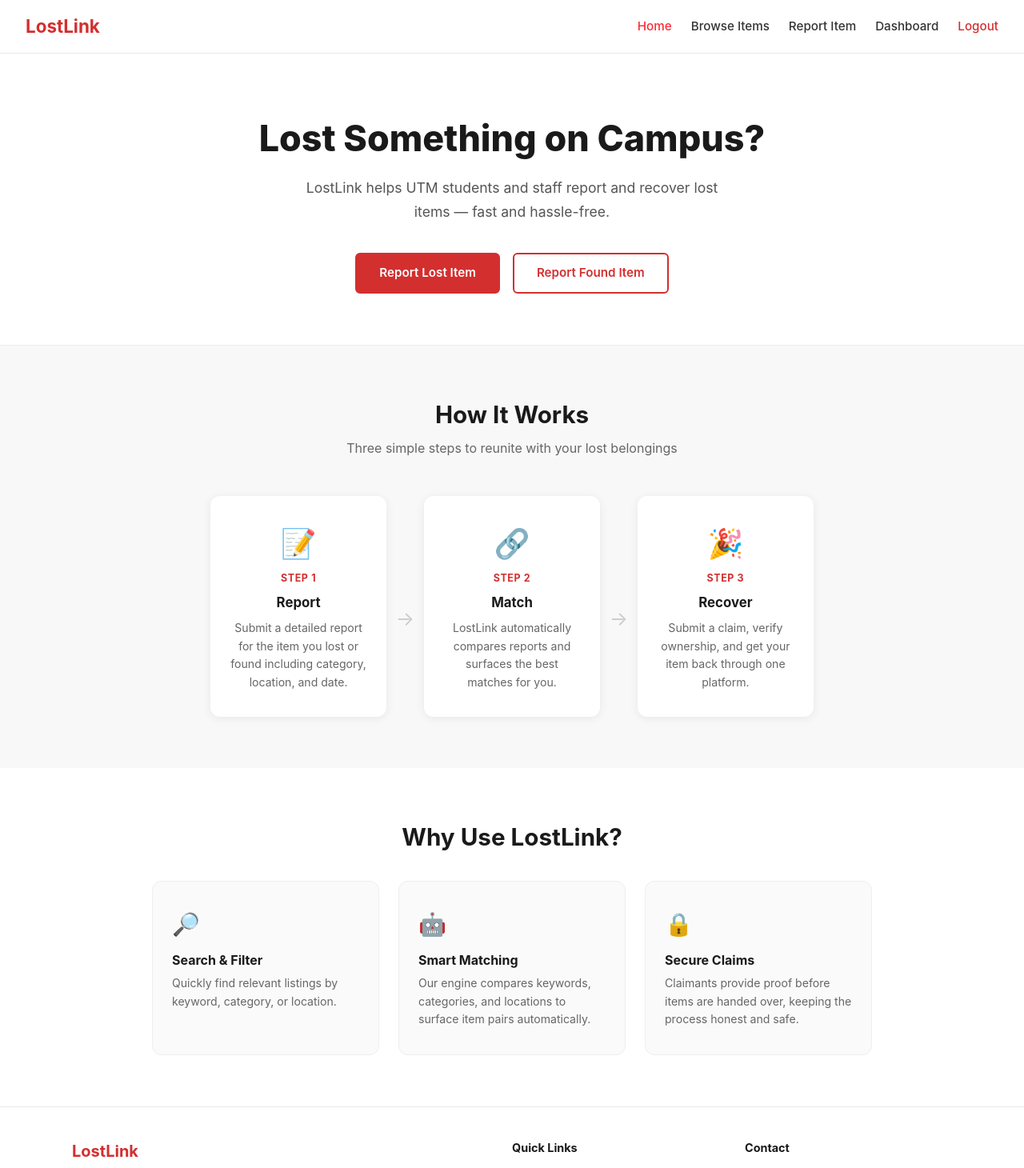
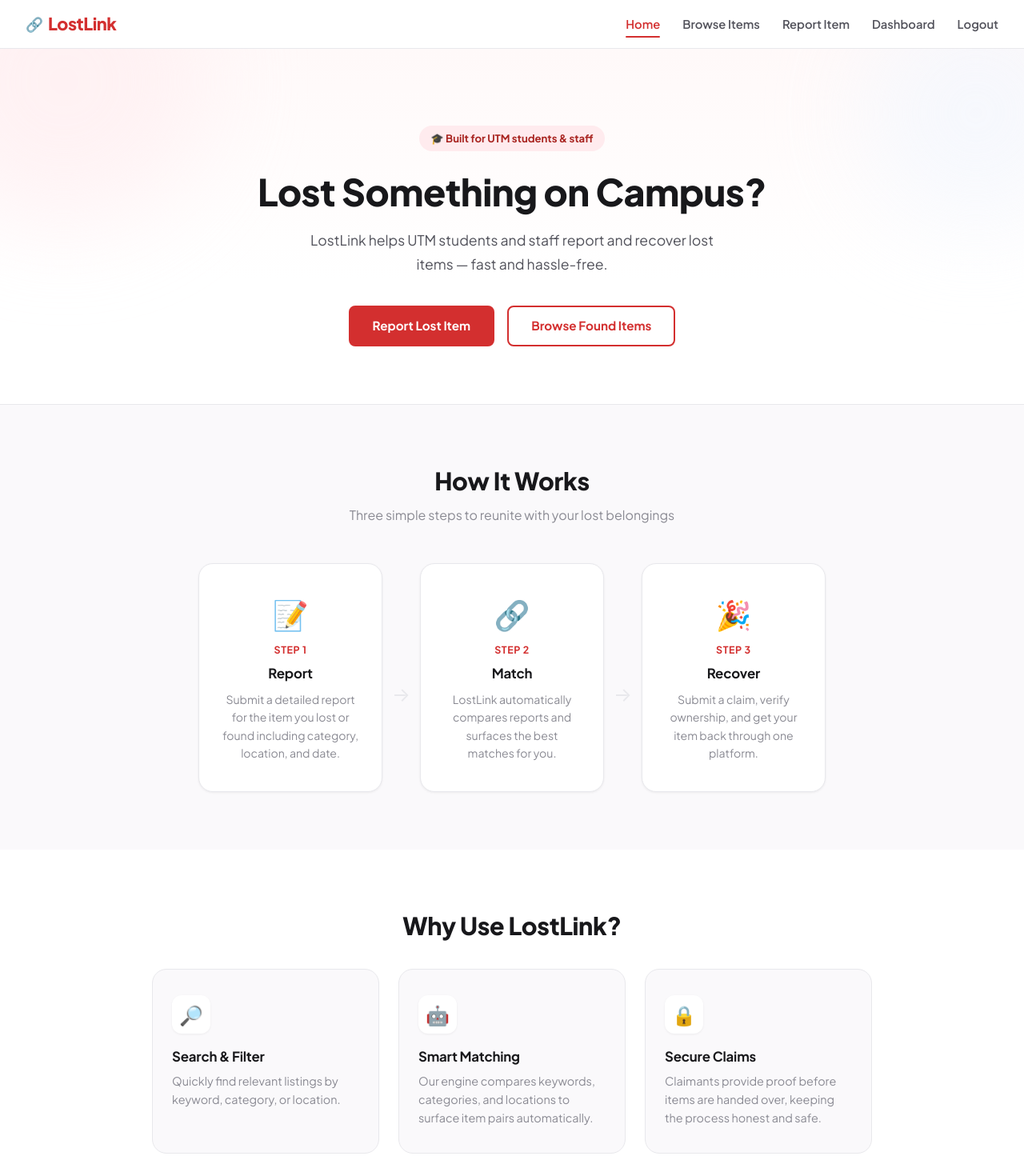
Before and after one commit to AStanveer/lostlink, a Vue app in the folder frontend/: page / in a window 1280 px wide. Shown: the top 1460 px of the page at 80% size. Built offline with nearby package versions, Linux system fonts and the light colour scheme; sample sign-in values are in the browser's storage; what @pinia/colada would draw is missing.

Commit message:
improve ui

```diff
--- a/frontend/index.html
+++ b/frontend/index.html
@@ -3,6 +3,9 @@
   <head>
     <meta charset="UTF-8" />
     <meta name="viewport" content="width=device-width, initial-scale=1.0" />
+    <link rel="preconnect" href="https://fonts.googleapis.com" />
+    <link rel="preconnect" href="https://fonts.gstatic.com" crossorigin />
+    <link href="https://fonts.googleapis.com/css2?family=Plus+Jakarta+Sans:ital,wght@0,400;0,500;0,600;0,700;0,800;1,500&display=swap" rel="stylesheet" />
     <title>LostLink</title>
   </head>
   <body>
--- a/frontend/src/assets/main.css
+++ b/frontend/src/assets/main.css
@@ -1,57 +1,139 @@
-/**, *::before, *::after { box-sizing: border-box; margin: 0; padding: 0; }*/
+*, *::before, *::after { box-sizing: border-box; }
 
 :root {
+  /* Brand */
   --primary: #d32f2f;
-  --primary-dark: #b71c1c;
+  --primary-dark: #a8231f;
   --primary-light: #ffebee;
+  --primary-50: #fff5f5;
+
+  /* Accents */
+  --accent-blue: #2563eb;
+  --accent-blue-light: #eff6ff;
+  --accent-green: #15803d;
+  --accent-green-light: #f0fdf4;
+  --accent-amber: #b45309;
+  --accent-amber-light: #fffbeb;
+
+  /* Ink / neutrals */
+  --ink: #18181b;
+  --ink-soft: #52525b;
+  --muted: #8a8a93;
+  --border: #e8e8ec;
+  --surface: #ffffff;
+  --bg: #faf9fb;
+
+  /* Effects */
+  --radius-sm: 8px;
+  --radius-md: 12px;
+  --radius-lg: 18px;
+  --shadow-sm: 0 1px 3px rgba(20, 10, 10, 0.06);
+  --shadow-md: 0 6px 20px rgba(20, 10, 10, 0.08);
+  --shadow-lg: 0 16px 40px rgba(20, 10, 10, 0.12);
+}
+
+html {
+  scroll-behavior: smooth;
 }
 
 body {
-  font-family: -apple-system, BlinkMacSystemFont, 'Segoe UI', Roboto, sans-serif;
-  background: #f5f5f5;
-  color: #333;
+  font-family: 'Plus Jakarta Sans', -apple-system, BlinkMacSystemFont, 'Segoe UI', Roboto, sans-serif;
+  background: var(--bg);
+  color: var(--ink-soft);
+  -webkit-font-smoothing: antialiased;
 }
 
+::selection {
+  background: var(--primary-light);
+  color: var(--primary-dark);
+}
+
+h1, h2, h3, h4 {
+  color: var(--ink);
+  letter-spacing: -0.01em;
+}
+
+/* ── Navbar ───────────────────────────────────────── */
 .navbar {
   display: flex;
   align-items: center;
   justify-content: space-between;
-  padding: 1rem 2rem;
-  background: #ffffff;
-  /*color: #333;*/
-  border-bottom: 1px solid #e8e8e8;
-  box-shadow: 0 1px 4px rgba(0,0,0,0.06);
+  padding: 0.85rem 2rem;
+  background: rgba(255, 255, 255, 0.92);
+  backdrop-filter: saturate(180%) blur(8px);
+  border-bottom: 1px solid var(--border);
+  position: sticky;
+  top: 0;
+  z-index: 100;
 }
 
 .navbar .brand {
-  font-size: 1.4rem;
-  font-weight: 700;
+  font-size: 1.35rem;
+  font-weight: 800;
   color: var(--primary);
   text-decoration: none;
+  letter-spacing: -0.02em;
+  display: inline-flex;
+  align-items: center;
+  gap: 0.4rem;
+}
+
+.navbar .brand::before {
+  content: '🔗';
+  font-size: 1.1rem;
+}
+
+.nav-links {
+  display: flex;
+  align-items: center;
 }
 
 .nav-links a {
-  /*color: #333;*/
+  position: relative;
   text-decoration: none;
-  margin-left: 1.5rem;
-  font-size: 0.95rem;
-  font-weight: 500;
+  color: var(--ink-soft);
+  margin-left: 1.75rem;
+  font-size: 0.92rem;
+  font-weight: 600;
   transition: color 0.15s;
+}
+
+.nav-links a::after {
+  content: '';
+  position: absolute;
+  left: 0;
+  right: 0;
+  bottom: -6px;
+  height: 2px;
+  background: var(--primary);
+  border-radius: 2px;
+  transform: scaleX(0);
+  transform-origin: left;
+  transition: transform 0.2s ease;
 }
 
 .nav-links a:hover {
   color: var(--primary);
 }
 
+.nav-links a:hover::after,
+.nav-links a.router-link-exact-active::after {
+  transform: scaleX(1);
+}
+
+.nav-links a.router-link-exact-active {
+  color: var(--primary);
+}
+
 .nav-links .btn-logout {
-  color: var(--primary);
+  color: var(--ink-soft);
   text-decoration: none;
-  margin-left: 1.5rem;
+  margin-left: 1.75rem;
   background: none;
   border: none;
   cursor: pointer;
-  font-size: 0.95rem;
-  font-weight: 500;
+  font-size: 0.92rem;
+  font-weight: 600;
   transition: color 0.15s;
 }
 
@@ -76,14 +158,15 @@ body {
   display: block;
   width: 100%;
   height: 2px;
-  background: #333;
+  background: var(--ink);
   border-radius: 2px;
+  transition: transform 0.2s, opacity 0.2s;
 }
 
 @media (max-width: 720px) {
   .navbar {
     flex-wrap: wrap;
-    padding: 1rem 1.25rem;
+    padding: 0.85rem 1.25rem;
   }
 
   .nav-toggle {
@@ -106,8 +189,12 @@ body {
   .nav-links a,
   .nav-links .btn-logout {
     margin-left: 0;
-    padding: 0.6rem 0;
+    padding: 0.65rem 0;
     width: 100%;
+  }
+
+  .nav-links a::after {
+    display: none;
   }
 }
 
--- a/frontend/src/router/index.js
+++ b/frontend/src/router/index.js
@@ -47,7 +47,6 @@ const routes = [
 
 const router = createRouter({
   history: createWebHistory(),
-  linkExactActiveClass: "text-red-500",
   routes
 })
 
--- a/frontend/src/views/DashboardView.vue
+++ b/frontend/src/views/DashboardView.vue
@@ -354,8 +354,8 @@ function showToast(message, type = 'success') {
   cursor: pointer;
   transition: all 0.15s;
 }
-.tab.active { background: #CC0001; color: white; border-color: #CC0001; }
-.tab:hover:not(.active) { border-color: #CC0001; color: #CC0001; }
+.tab.active { background: var(--primary); color: white; border-color: var(--primary); }
+.tab:hover:not(.active) { border-color: var(--primary); color: var(--primary); }
 
 .tab-content { animation: fadeIn 0.2s ease; }
 @keyframes fadeIn { from { opacity: 0; transform: translateY(4px); } to { opacity: 1; transform: translateY(0); } }
@@ -373,21 +373,27 @@ function showToast(message, type = 'success') {
   font-weight: 700;
   text-transform: capitalize;
 }
-.badge.lost    { background: #fff0f0; color: #CC0001; }
+.badge.lost    { background: #fff0f0; color: var(--primary); }
 .badge.found   { background: #eff6ff; color: #1d4ed8; }
 .badge.active  { background: #f0fdf4; color: #15803d; }
 .badge.claimed { background: #f5f3ff; color: #7c3aed; }
 .badge.pending  { background: #fffbeb; color: #92400e; }
 .badge.approved { background: #f0fdf4; color: #15803d; }
-.badge.rejected { background: #fff0f0; color: #CC0001; }
+.badge.rejected { background: #fff0f0; color: var(--primary); }
 
 /* Report cards */
 .reports-list { display: flex; flex-direction: column; gap: 1rem; }
 .report-card {
-  border: 1px solid #e5e5e5;
-  border-radius: 10px;
+  border: 1px solid var(--border);
+  border-radius: var(--radius-md);
   padding: 1.25rem 1.5rem;
   background: white;
+  box-shadow: var(--shadow-sm);
+  transition: box-shadow 0.15s, transform 0.15s;
+}
+.report-card:hover {
+  box-shadow: var(--shadow-md);
+  transform: translateY(-1px);
 }
 .report-meta { display: flex; align-items: center; gap: 0.5rem; margin-bottom: 0.5rem; }
 .btn-delete {
@@ -400,13 +406,13 @@ function showToast(message, type = 'success') {
   cursor: pointer;
   padding: 0;
 }
-.btn-delete:hover { color: #CC0001; }
+.btn-delete:hover { color: var(--primary); }
 .report-card h3 { font-size: 1.05rem; font-weight: 700; color: #1a1a1a; margin-bottom: 0.35rem; }
 .meta-row { font-size: 0.85rem; color: #666; }
 
 /* Incoming claims */
 .claims-section { margin-top: 1rem; border-top: 1px solid #f0f0f0; padding-top: 0.75rem; }
-.btn-link { background: none; border: none; color: #CC0001; font-size: 0.88rem; font-weight: 600; cursor: pointer; padding: 0; }
+.btn-link { background: none; border: none; color: var(--primary); font-size: 0.88rem; font-weight: 600; cursor: pointer; padding: 0; }
 .btn-link:hover { text-decoration: underline; }
 .incoming-claims { margin-top: 0.75rem; display: flex; flex-direction: column; gap: 0.75rem; }
 .claim-row {
@@ -442,19 +448,25 @@ function showToast(message, type = 'success') {
   display: flex;
   align-items: center;
   gap: 1rem;
-  border: 1px solid #e5e5e5;
-  border-radius: 10px;
+  border: 1px solid var(--border);
+  border-radius: var(--radius-md);
   padding: 1.25rem 1.5rem;
   background: white;
+  box-shadow: var(--shadow-sm);
+  transition: box-shadow 0.15s, transform 0.15s;
   flex-wrap: wrap;
+}
+.match-card:hover {
+  box-shadow: var(--shadow-md);
+  transform: translateY(-1px);
 }
 .match-side { flex: 1; min-width: 160px; }
 .match-label { font-size: 0.7rem; font-weight: 700; color: #999; text-transform: uppercase; letter-spacing: 0.05em; margin-bottom: 0.3rem; }
 .match-side h3 { font-size: 1rem; font-weight: 700; color: #1a1a1a; margin-bottom: 0.2rem; }
 .match-meta { font-size: 0.85rem; color: #666; margin: 0; }
 .match-center { display: flex; flex-direction: column; align-items: center; gap: 0.2rem; padding: 0 0.5rem; }
-.arrow { font-size: 1.25rem; color: #CC0001; }
-.match-word { font-size: 0.75rem; font-weight: 700; color: #CC0001; }
+.arrow { font-size: 1.25rem; color: var(--primary); }
+.match-word { font-size: 0.75rem; font-weight: 700; color: var(--primary); }
 .view-claim-btn { white-space: nowrap; flex-shrink: 0; }
 
 /* Buttons */
@@ -469,11 +481,11 @@ function showToast(message, type = 'success') {
   border: 2px solid transparent;
   transition: all 0.15s;
 }
-.btn-primary { background: #CC0001; color: white; border-color: #CC0001; }
+.btn-primary { background: var(--primary); color: white; border-color: var(--primary); }
 .btn-primary:hover { background: #a80001; border-color: #a80001; }
-.btn-outline { background: white; color: #CC0001; border-color: #CC0001; }
+.btn-outline { background: white; color: var(--primary); border-color: var(--primary); }
 .btn-outline:hover { background: #fff0f0; }
-.btn-danger { background: white; color: #CC0001; border: 2px solid #CC0001; }
+.btn-danger { background: white; color: var(--primary); border: 2px solid var(--primary); }
 .btn-danger:hover { background: #fff0f0; }
 .btn-sm { padding: 0.35rem 0.85rem; font-size: 0.82rem; }
 
@@ -491,7 +503,7 @@ function showToast(message, type = 'success') {
   box-shadow: 0 4px 16px rgba(0,0,0,0.15);
 }
 .toast.success { background: #15803d; color: white; }
-.toast.error   { background: #CC0001; color: white; }
+.toast.error   { background: var(--primary); color: white; }
 
 /* Empty state */
 .empty-state { text-align: center; color: #999; padding: 3rem 0; font-size: 0.95rem; }
--- a/frontend/src/views/HomeView.vue
+++ b/frontend/src/views/HomeView.vue
@@ -3,13 +3,18 @@
 
     <!-- Hero Section -->
     <section class="hero">
+      <div class="hero-blob hero-blob-1"></div>
+      <div class="hero-blob hero-blob-2"></div>
+      <div class="hero-content">
+        <span class="hero-badge">🎓 Built for UTM students &amp; staff</span>
         <h1 class="hero-title">Lost Something on Campus?</h1>
         <p class="hero-subtitle">
           LostLink helps UTM students and staff report and recover lost items — fast and hassle-free.
         </p>
         <div class="hero-actions">
           <RouterLink to="/report" class="btn btn-primary">Report Lost Item</RouterLink>
-        <RouterLink to="/report" class="btn btn-outline">Report Found Item</RouterLink>
+          <RouterLink to="/items" class="btn btn-outline">Browse Found Items</RouterLink>
+        </div>
       </div>
     </section>
 
@@ -63,6 +68,24 @@
       </div>
     </section>
 
+    <!-- CTA Banner -->
+    <section class="cta-banner">
+      <h2 v-if="auth.isLoggedIn">Got something to report?</h2>
+      <h2 v-else>Ready to get your stuff back?</h2>
+      <p v-if="auth.isLoggedIn">Head to your dashboard to track reports, claims, and matches.</p>
+      <p v-else>Create a free account and start reporting in under a minute.</p>
+      <div class="cta-actions">
+        <template v-if="auth.isLoggedIn">
+          <RouterLink to="/dashboard" class="btn btn-white">Go to Dashboard</RouterLink>
+          <RouterLink to="/report" class="btn btn-outline-white">Report an Item</RouterLink>
+        </template>
+        <template v-else>
+          <RouterLink to="/register" class="btn btn-white">Create Account</RouterLink>
+          <RouterLink to="/items" class="btn btn-outline-white">Browse Items</RouterLink>
+        </template>
+      </div>
+    </section>
+
   </div>
 </template>
 
@@ -75,17 +98,59 @@ const auth = useAuthStore()
 <style scoped>
 /* ── Hero ─────────────────────────────────────────── */
 .hero {
-  background: #ffffff;
+  position: relative;
+  background: linear-gradient(180deg, #fff9f9 0%, #ffffff 65%);
   text-align: center;
-  padding: 5rem 2rem 4rem;
-  border-bottom: 1px solid #eee;
+  padding: 6rem 2rem 4.5rem;
+  border-bottom: 1px solid var(--border);
+  overflow: hidden;
+}
+
+.hero-blob {
+  position: absolute;
+  border-radius: 50%;
+  filter: blur(60px);
+  opacity: 0.55;
+  z-index: 0;
+}
+
+.hero-blob-1 {
+  width: 360px;
+  height: 360px;
+  background: var(--primary-light);
+  top: -140px;
+  left: -100px;
+}
+
+.hero-blob-2 {
+  width: 280px;
+  height: 280px;
+  background: var(--accent-blue-light);
+  top: -60px;
+  right: -80px;
+}
+
+.hero-content {
+  position: relative;
+  z-index: 1;
+}
+
+.hero-badge {
+  display: inline-block;
+  background: var(--primary-light);
+  color: var(--primary-dark);
+  font-size: 0.82rem;
+  font-weight: 700;
+  padding: 0.4rem 0.9rem;
+  border-radius: 999px;
+  margin-bottom: 1.5rem;
 }
 
 .hero-title {
-  font-size: 2.8rem;
+  font-size: 2.9rem;
   font-weight: 800;
-  color: #1a1a1a;
-  line-height: 1.2;
+  color: var(--ink);
+  line-height: 1.15;
   margin-bottom: 1.25rem;
   max-width: 640px;
   margin-left: auto;
@@ -94,7 +159,7 @@ const auth = useAuthStore()
 
 .hero-subtitle {
   font-size: 1.1rem;
-  color: #555;
+  color: var(--ink-soft);
   line-height: 1.7;
   max-width: 520px;
   margin: 0 auto 2.25rem;
@@ -111,9 +176,9 @@ const auth = useAuthStore()
 .btn {
   display: inline-block;
   padding: 0.75rem 1.75rem;
-  border-radius: 6px;
+  border-radius: var(--radius-sm);
   font-size: 0.95rem;
-  font-weight: 600;
+  font-weight: 700;
   text-decoration: none;
   transition: background 0.15s, transform 0.15s, box-shadow 0.15s;
   cursor: pointer;
@@ -128,7 +193,7 @@ const auth = useAuthStore()
   background: var(--primary-dark);
   border-color: var(--primary-dark);
   transform: translateY(-1px);
-  box-shadow: 0 4px 14px rgba(211,47,47,0.3);
+  box-shadow: var(--shadow-md);
 }
 
 .btn-outline {
@@ -148,6 +213,7 @@ const auth = useAuthStore()
 }
 .btn-white:hover {
   background: #f5f5f5;
+  transform: translateY(-1px);
 }
 
 .btn-outline-white {
@@ -156,25 +222,26 @@ const auth = useAuthStore()
   border: 2px solid white;
 }
 .btn-outline-white:hover {
-  background: rgba(255,255,255,0.12);
+  background: rgba(255,255,255,0.15);
+  transform: translateY(-1px);
 }
 
 /* ── How It Works ─────────────────────────────────── */
 .how-it-works {
-  background: #f8f8f8;
+  background: var(--bg);
   text-align: center;
-  padding: 4rem 2rem;
+  padding: 4.5rem 2rem;
 }
 
 .section-title {
-  font-size: 1.85rem;
-  font-weight: 700;
-  color: #1a1a1a;
+  font-size: 1.9rem;
+  font-weight: 800;
+  color: var(--ink);
   margin-bottom: 0.5rem;
 }
 
 .section-subtitle {
-  color: #666;
+  color: var(--muted);
   font-size: 1rem;
   margin-bottom: 3rem;
 }
@@ -189,11 +256,18 @@ const auth = useAuthStore()
 
 .step {
   background: white;
-  border-radius: 12px;
-  padding: 2rem 1.5rem;
-  width: 220px;
-  box-shadow: 0 2px 12px rgba(0,0,0,0.07);
+  border-radius: var(--radius-lg);
+  padding: 2.25rem 1.75rem;
+  width: 230px;
+  box-shadow: var(--shadow-sm);
+  border: 1px solid var(--border);
   text-align: center;
+  transition: transform 0.2s, box-shadow 0.2s;
+}
+
+.step:hover {
+  transform: translateY(-4px);
+  box-shadow: var(--shadow-md);
 }
 
 .step-icon {
@@ -213,20 +287,19 @@ const auth = useAuthStore()
 .step h3 {
   font-size: 1.05rem;
   font-weight: 700;
-  color: #1a1a1a;
   margin-bottom: 0.5rem;
 }
 
 .step p {
   font-size: 0.88rem;
-  color: #666;
+  color: var(--muted);
   line-height: 1.6;
 }
 
 .step-arrow {
   font-size: 1.5rem;
-  color: #ccc;
-  padding: 2rem 0.75rem 0;
+  color: var(--border);
+  padding: 2.5rem 0.75rem 0;
   flex-shrink: 0;
   align-self: center;
 }
@@ -235,7 +308,7 @@ const auth = useAuthStore()
 .features {
   background: #ffffff;
   text-align: center;
-  padding: 4rem 2rem;
+  padding: 4.5rem 2rem;
 }
 
 .feature-grid {
@@ -249,55 +322,63 @@ const auth = useAuthStore()
 }
 
 .feature-card {
-  background: #fafafa;
-  border: 1px solid #eee;
-  border-radius: 12px;
+  background: var(--bg);
+  border: 1px solid var(--border);
+  border-radius: var(--radius-lg);
   padding: 2rem 1.5rem;
   text-align: left;
-  transition: transform 0.2s, box-shadow 0.2s;
+  transition: transform 0.2s, box-shadow 0.2s, border-color 0.2s;
 }
 
 .feature-card:hover {
   transform: translateY(-3px);
-  box-shadow: 0 6px 20px rgba(211,47,47,0.1);
+  box-shadow: var(--shadow-md);
   border-color: var(--primary-light);
 }
 
 .feature-icon {
-  font-size: 1.75rem;
-  margin-bottom: 0.75rem;
+  display: inline-flex;
+  align-items: center;
+  justify-content: center;
+  width: 48px;
+  height: 48px;
+  font-size: 1.5rem;
+  background: white;
+  border-radius: var(--radius-md);
+  box-shadow: var(--shadow-sm);
+  margin-bottom: 1rem;
 }
 
 .feature-card h3 {
-  font-size: 1rem;
+  font-size: 1.05rem;
   font-weight: 700;
-  color: #1a1a1a;
   margin-bottom: 0.4rem;
 }
 
 .feature-card p {
-  font-size: 0.88rem;
-  color: #666;
+  font-size: 0.9rem;
+  color: var(--muted);
   line-height: 1.6;
 }
 
 /* ── CTA Banner ───────────────────────────────────── */
 .cta-banner {
-  background: var(--primary);
+  background: linear-gradient(135deg, var(--primary) 0%, var(--primary-dark) 100%);
   color: white;
   text-align: center;
-  padding: 4rem 2rem;
+  padding: 4.5rem 2rem;
 }
 
 .cta-banner h2 {
-  font-size: 1.75rem;
-  font-weight: 700;
+  font-size: 1.85rem;
+  font-weight: 800;
+  color: white;
   margin-bottom: 0.6rem;
 }
 
 .cta-banner p {
   font-size: 1rem;
-  opacity: 0.85;
+  opacity: 0.9;
   margin-bottom: 2rem;
 }
 
@@ -310,7 +391,8 @@ const auth = useAuthStore()
 
 /* ── Responsive ───────────────────────────────────── */
 @media (max-width: 680px) {
-  .hero-title { font-size: 2rem; }
+  .hero { padding: 4.5rem 1.5rem 3.5rem; }
+  .hero-title { font-size: 2.1rem; }
 
   .step-arrow { display: none; }
 
--- a/frontend/src/views/ItemDetailView.vue
+++ b/frontend/src/views/ItemDetailView.vue
@@ -270,7 +270,7 @@ function showToast(message, type = 'success') {
 }
 
 .breadcrumb a {
-  color: #CC0001;
+  color: var(--primary);
   text-decoration: none;
 }
 
@@ -291,10 +291,11 @@ function showToast(message, type = 'success') {
 .item-image {
   width: 100%;
   aspect-ratio: 4/3;
-  border-radius: 12px;
+  border-radius: var(--radius-lg);
   overflow: hidden;
-  background: #f5f5f5;
-  border: 1px solid #eee;
+  background: var(--bg);
+  border: 1px solid var(--border);
+  box-shadow: var(--shadow-sm);
   margin-bottom: 1.5rem;
   display: flex;
   align-items: center;
@@ -361,10 +362,12 @@ function showToast(message, type = 'success') {
 .action-card {
   width: 280px;
   flex-shrink: 0;
-  border: 1px solid #e5e5e5;
-  border-radius: 12px;
+  border: 1px solid var(--border);
+  border-radius: var(--radius-lg);
+  border-top: 3px solid var(--primary);
   padding: 1.5rem;
   background: white;
+  box-shadow: var(--shadow-sm);
   position: sticky;
   top: 5rem;
 }
@@ -424,7 +427,7 @@ function showToast(message, type = 'success') {
 
 .badge.lost {
   background: #fff0f0;
-  color: #CC0001;
+  color: var(--primary);
 }
 
 .badge.found {
@@ -446,9 +449,9 @@ function showToast(message, type = 'success') {
 .btn {
   display: inline-block;
   padding: 0.65rem 1.4rem;
-  border-radius: 6px;
+  border-radius: var(--radius-sm);
   font-size: 0.92rem;
-  font-weight: 600;
+  font-weight: 700;
   cursor: pointer;
   border: 2px solid transparent;
   text-decoration: none;
@@ -456,14 +459,16 @@ function showToast(message, type = 'success') {
 }
 
 .btn-primary {
-  background: #CC0001;
+  background: var(--primary);
   color: white;
-  border-color: #CC0001;
+  border-color: var(--primary);
 }
 
 .btn-primary:hover:not(:disabled) {
-  background: #a80001;
-  border-color: #a80001;
+  background: var(--primary-dark);
+  border-color: var(--primary-dark);
+  transform: translateY(-1px);
+  box-shadow: var(--shadow-sm);
 }
 
 .btn-primary:disabled {
@@ -473,8 +478,8 @@ function showToast(message, type = 'success') {
 
 .btn-outline {
   background: white;
-  color: #CC0001;
-  border-color: #CC0001;
+  color: var(--primary);
+  border-color: var(--primary);
 }
 
 .btn-outline:hover {
@@ -495,7 +500,7 @@ function showToast(message, type = 'success') {
 
 .modal {
   background: white;
-  border-radius: 14px;
+  border-radius: var(--radius-lg);
   padding: 2rem;
   width: 100%;
   max-width: 540px;
@@ -587,7 +592,7 @@ function showToast(message, type = 'success') {
 
 .form-group textarea:focus {
   outline: none;
-  border-color: #CC0001;
+  border-color: var(--primary);
 }
 
 .upload-zone {
@@ -600,7 +605,7 @@ function showToast(message, type = 'success') {
 }
 
 .upload-zone:hover {
-  border-color: #CC0001;
+  border-color: var(--primary);
 }
 
 .upload-icon {
@@ -621,13 +626,13 @@ function showToast(message, type = 'success') {
 }
 
 .field-error {
-  color: #CC0001;
+  color: var(--primary);
   font-size: 0.82rem;
   margin: 0;
 }
 
 .form-error {
-  color: #CC0001;
+  color: var(--primary);
   font-size: 0.88rem;
   text-align: center;
 }
@@ -664,7 +669,7 @@ function showToast(message, type = 'success') {
 }
 
 .toast.error {
-  background: #CC0001;
+  background: var(--primary);
   color: white;
 }
 
```
Also changed, not shown: frontend/src/views/LoginView.vue (+30 -8 lines), frontend/src/views/RegisterView.vue (+30 -8 lines), frontend/src/views/ReportView.vue (+59 -52 lines), 1 other file (tests, documents, lock files or other folders). Lines whose indentation alone changed are shown as unchanged.
